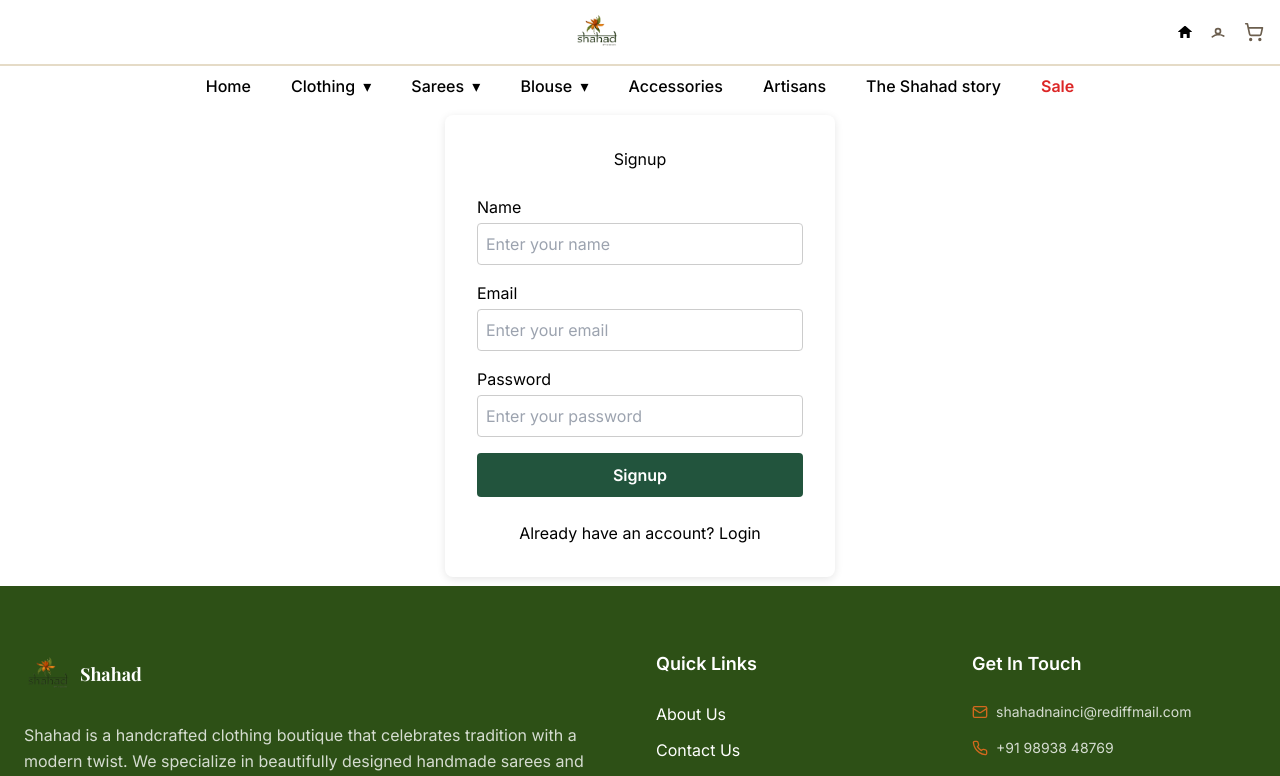
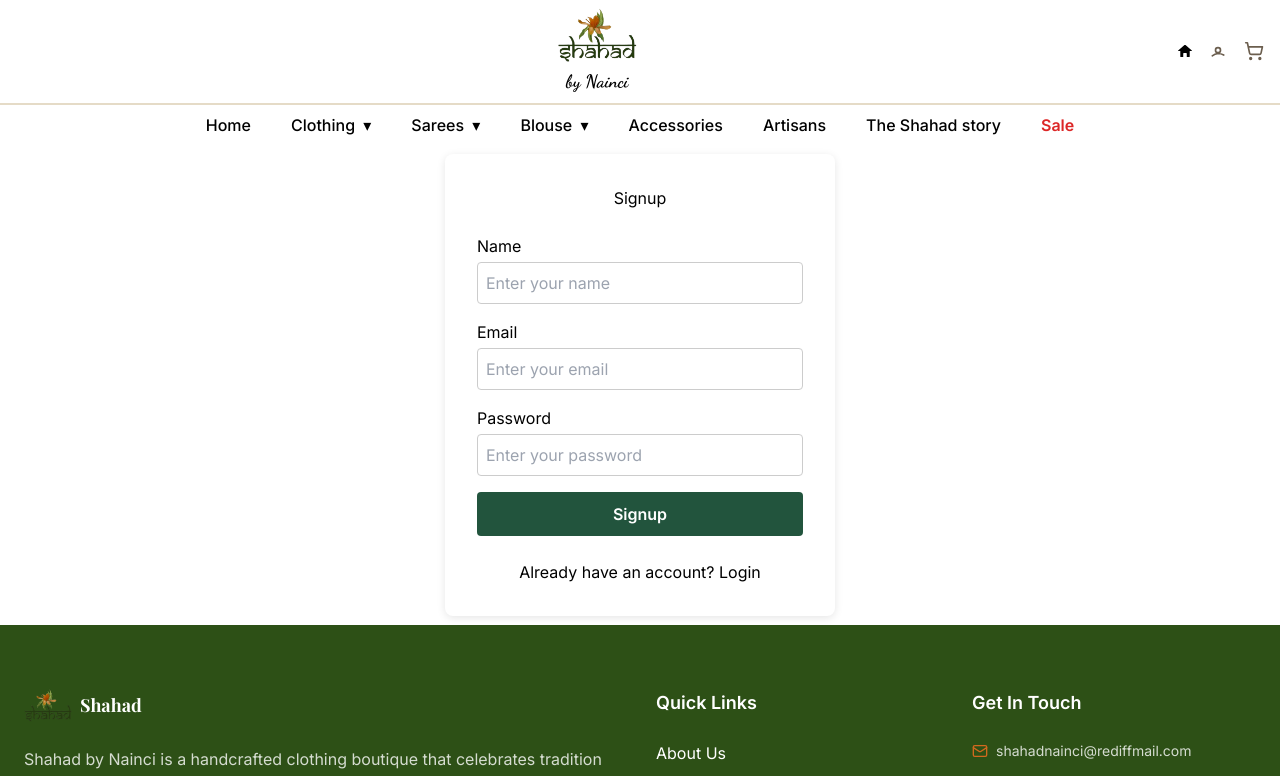
Before and after one commit to bhomik-glitch/Shadad-online-store, a React (Vite) app: page /signup in a window 1280 px wide. Shown: the top 776 px of the page. Built offline with nearby package versions, Linux system fonts and the light colour scheme; no server answers.

Commit message:
design changes

```diff
--- a/src/components/About.tsx
+++ b/src/components/About.tsx
@@ -1,6 +1,6 @@
 import React from 'react';
 import { Heart, Star, Award, Users } from 'lucide-react';
-import logo from '../assets/logo.png';
+import logo from '../assets/logo-removebg-preview.png';
 
 const About: React.FC = () => {
   const features = [
--- a/src/components/Footer.tsx
+++ b/src/components/Footer.tsx
@@ -1,6 +1,6 @@
 import React from 'react';
 import { Heart, Mail, Phone, MapPin } from 'lucide-react';
-import logo from '../assets/logo.png';
+import logo from '../assets/logo-removebg-preview.png';
 import { Link } from 'react-router-dom';
 
 const Footer: React.FC = () => {
@@ -17,7 +17,7 @@
               <span className="font-serif text-lg font-bold">Shahad</span>
             </div>
             <p className="text-white/80 leading-relaxed mb-6">
-              Shahad is a handcrafted clothing boutique that celebrates tradition with a modern twist. We specialize in beautifully designed handmade sarees and ethnic clothing, crafted with care and a deep love for Indian textile heritage.
+              Shahad by Nainci is a handcrafted clothing boutique that celebrates tradition with a modern twist. We specialize in beautifully designed handmade sarees and ethnic clothing, crafted with care and a deep love for Indian textile heritage.
             </p>
             <div className="flex items-center text-white/60">
               <Heart className="h-4 w-4 mr-2 text-accent-orange" />
--- a/src/components/Header.tsx
+++ b/src/components/Header.tsx
@@ -1,6 +1,6 @@
 import React, { useState, useEffect, useRef } from 'react';
 import { Menu, X, ShoppingCart, Globe } from 'lucide-react';
-import logo from '../assets/logo.png';
+import logo from '../assets/logo-removebg-preview.png';
 import { Link, useLocation, useNavigate } from 'react-router-dom';
 import { useCart } from '../contexts/CartContext';
 import homeIcon from '../assets/home-button-svgrepo-com.svg';
@@ -113,9 +113,10 @@
         <div className="container mx-auto flex flex-col md:flex-row items-center justify-between py-2 px-4">
           {/* Logo and Contact */}
           <div className="flex w-full justify-center">
-            <div className="flex items-center space-x-2">
-              <Link to="/" className="flex items-center space-x-2">
-                <img src={logo} alt="Logo" className="max-w-[48px] max-h-[48px] object-contain" />
+            <div className="flex flex-col items-center">
+              <Link to="/" className="flex flex-col items-center">
+                <img src={logo} alt="Logo" className="max-w-[80px] max-h-[80px] object-contain mb-1" />
+                <span className="text-lg font-bold" style={{ fontFamily: 'Dancing Script, cursive' }}>by Nainci</span>
               </Link>
             </div>
             {/* Contact info removed */}
@@ -176,6 +177,12 @@
                       <li><Link to="/shop" className="hover:underline">Bottom Wear</Link></li>
                       <li><Link to="/shop" className="hover:underline">Dupattas, Scarfs & Stoles</Link></li>
                       <li><Link to="/shop" className="hover:underline">Night Suits</Link></li>
+                      <li><Link to="/shop" className="hover:underline">Kurtas</Link></li>
+                      <li><Link to="/shop" className="hover:underline">Anarkalis</Link></li>
+                      <li><Link to="/shop" className="hover:underline">Lehengas</Link></li>
+                      <li><Link to="/shop" className="hover:underline">Gowns</Link></li>
+                      <li><Link to="/shop" className="hover:underline">Palazzos</Link></li>
+                      <li><Link to="/shop" className="hover:underline">Shararas</Link></li>
                     </ul>
                   </div>
                   {/* Men */}
--- a/src/components/Hero.tsx
+++ b/src/components/Hero.tsx
@@ -1,7 +1,6 @@
 import React from 'react';
 import { ArrowDown, Sparkles } from 'lucide-react';
 import Slider from './Slider';
-import logo from '../assets/logo.png';
 
 const Hero: React.FC = () => {
   return (
@@ -9,12 +8,10 @@
       {/* Background Slider */}
       <Slider>
         <div className="relative container mx-auto px-6 flex flex-col items-center justify-center text-center animate-fade-in">
-          {/* Centered Logo */}
-          <img src={logo} alt="Shahad Logo" className="max-w-[224px] max-h-[224px] object-contain mx-auto mb-4" />
-          {/* Centered 'by naincy' */}
-          <h1 className="font-script text-accent-orange text-5xl md:text-6xl lg:text-7xl font-bold mb-2 drop-shadow-lg"></h1>
-          <div className="w-24 h-1 bg-gradient-to-r from-accent-orange to-secondary-green mx-auto mb-6"></div>
           {/* Centered Quotes */}
+          <p className="text-3xl md:text-4xl lg:text-5xl text-accent-orange max-w-3xl font-light leading-relaxed drop-shadow font-script mb-4 mx-auto">
+            Shahad - Arabic for "Honey"
+          </p>
           <p className="text-2xl md:text-3xl text-text-dark/80 max-w-3xl font-light leading-relaxed drop-shadow font-script mb-4 mx-auto">
             Sweetness in every experience
           </p>
```
